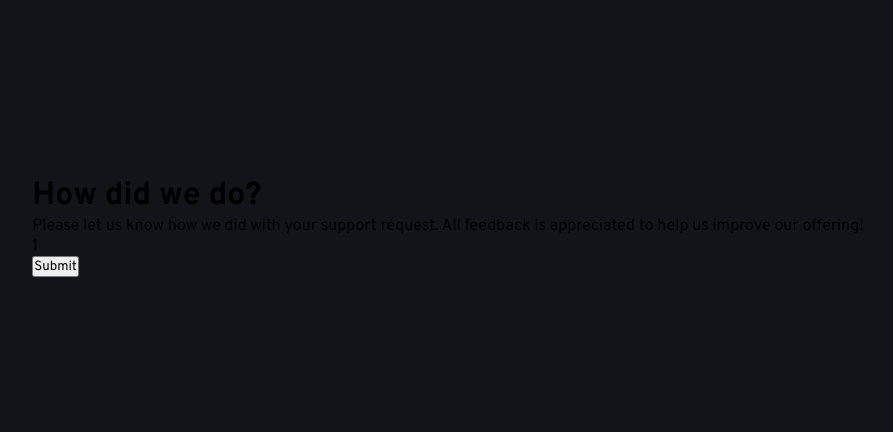
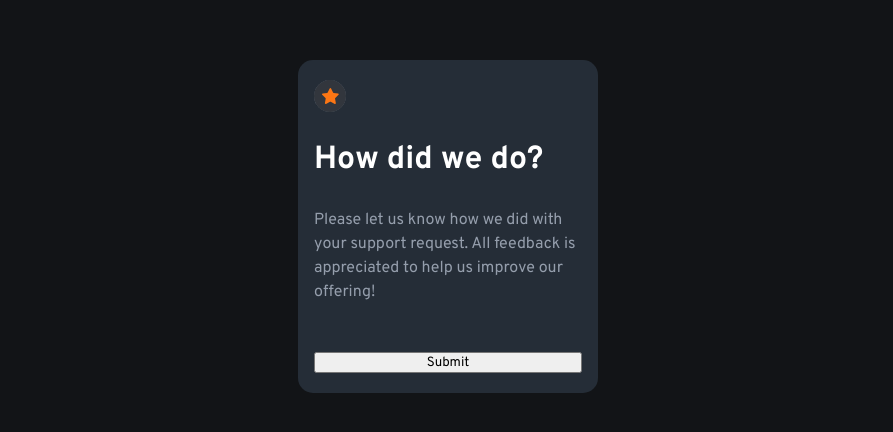
Before and after one commit to colis123/Rating-Component, a plain HTML site: page index.html in a window 1280 px wide. Shown: the part 174-606 px from the top of the page, without its empty margins (192-1085 px from the left). Drawn offline with Linux system fonts and the light colour scheme.

Commit message:
woeking on styling of card

```diff
--- a/index.html
+++ b/index.html
@@ -13,14 +13,16 @@
 </head>
 <body>
   <div class="card">
-    <div class="star"></div>
-    <h1>How did we do?</h1>
-    <p>
+    <div class="star-wrapper">
+      <div class="star"></div>
+    </div>
+    <h1 class="white-txt">How did we do?</h1>
+    <p class="grey-txt">
       Please let us know how we did with your support request. All feedback is appreciated
       to help us improve our offering!
     </p>
     <div class="rating">
-      <div class="number">1</div>
+      <div class="number"></div>
     </div>
     <button>Submit</button>
   </div>
--- a/style.css
+++ b/style.css
@@ -7,6 +7,14 @@
     margin: 0;
     box-sizing: border-box;
     font-family: 'Overpass', sans-serif;
+}
+
+.white-txt {
+    color: var(--white);
+}
+
+.grey-txt {
+    color: var(--grey);
 }
 
 :root {
@@ -26,4 +34,29 @@ body {
     align-items: center;
     padding: 1rem;
     background-color: var(--very-dark-blue);
+    line-height: 1.5;
 }
+
+.card {
+    padding: 1.25rem 1rem;
+    background-color: var(--dark-blue);
+    border-radius: 15px;
+    display: flex;
+    flex-direction: column;
+    gap: 1.5rem;
+    max-width: 300px;
+}
+
+.star-wrapper {
+    background-color: var(--medium-grey);
+    width: 32px;
+    border-radius: 50%;
+}
+
+.star {
+    background: url('/images/icon-star.svg') no-repeat center;
+    padding: 1rem;
+    border-radius: 50%;
+    background-color: transparent;
+    backdrop-filter: brightness(40%);
+}
```
